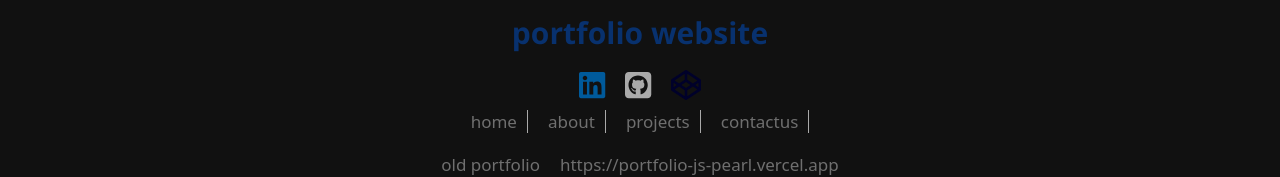
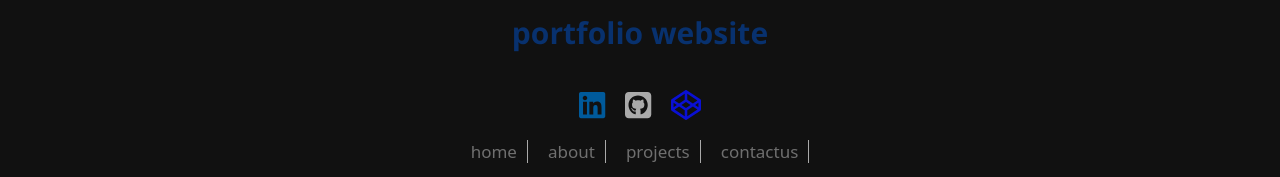
Before and after one commit to Ahmedmeid99/React-portfolio, a React (Create React App) app: page / in a window 1280 px wide. Shown: the part 1123-1300 px from the top of the page. Built offline with nearby package versions, Linux system fonts and the light colour scheme; no server answers.

Commit message:
add-footer

```diff
--- a/src/layout/Footer.js
+++ b/src/layout/Footer.js
@@ -7,9 +7,9 @@ const Footer = () => {
         <div className={ classes.footer }>
             <h3 className={ classes.title }>portfolio website</h3>
             <div className={ `${classes.icons} ${classes.flex}` }>
-                <FontAwesomeIcon className={ `${classes.icon} ${classes.linkedin}` } icon={ faLinkedin } />
-                <FontAwesomeIcon className={ `${classes.icon} ${classes.github}` } icon={ faSquareGithub } />
-                <FontAwesomeIcon className={ `${classes.icon} ${classes.codepen}` } icon={ faCodepen } />
+                <a href="https://www.linkedin.com/in/ahmed-mohamed-eid-267543225" target="_blank"><FontAwesomeIcon className={ `${classes.icon} ${classes.linkedin}` } icon={ faLinkedin } /></a>
+                <a href="https://github.com/Ahmedmeid99" target="_blank"><FontAwesomeIcon className={ `${classes.icon} ${classes.github}` } icon={ faSquareGithub } /></a>
+                <a href="https://codepen.io/ahmedmeid99" target="_blank"><FontAwesomeIcon className={ `${classes.icon} ${classes.codepen}` } icon={ faCodepen } /></a>
             </div>
             <div className={ `${classes.pages} ${classes.flex}` }>
                 <Link end to="/">home</Link>
--- a/src/layout/Footer.module.css
+++ b/src/layout/Footer.module.css
@@ -5,6 +5,7 @@
 .title {
   color: rgb(8, 49, 110);
   padding: 1.7rem;
+  margin-bottom: 2rem;
   text-align: center;
   font-size: 3rem;
   font-family: "Segoe UI", Roboto, Oxygen, Ubuntu, Cantarell, "Open Sans",
@@ -16,7 +17,7 @@
   gap: 2rem;
 }
 .icons {
-  margin-bottom: 1rem;
+  margin-bottom: 2rem;
 }
 .icon {
   font-size: 3rem;
@@ -39,11 +40,12 @@
   color: #aaa;
 }
 .codepen {
-  color: #00012a;
+  color: #0a10d3;
 }
 .linktitle {
   color: rgb(111, 111, 111);
   font-size: 1.7rem;
+  margin-bottom: 1rem;
   text-align: center;
 }
 .link {
```
